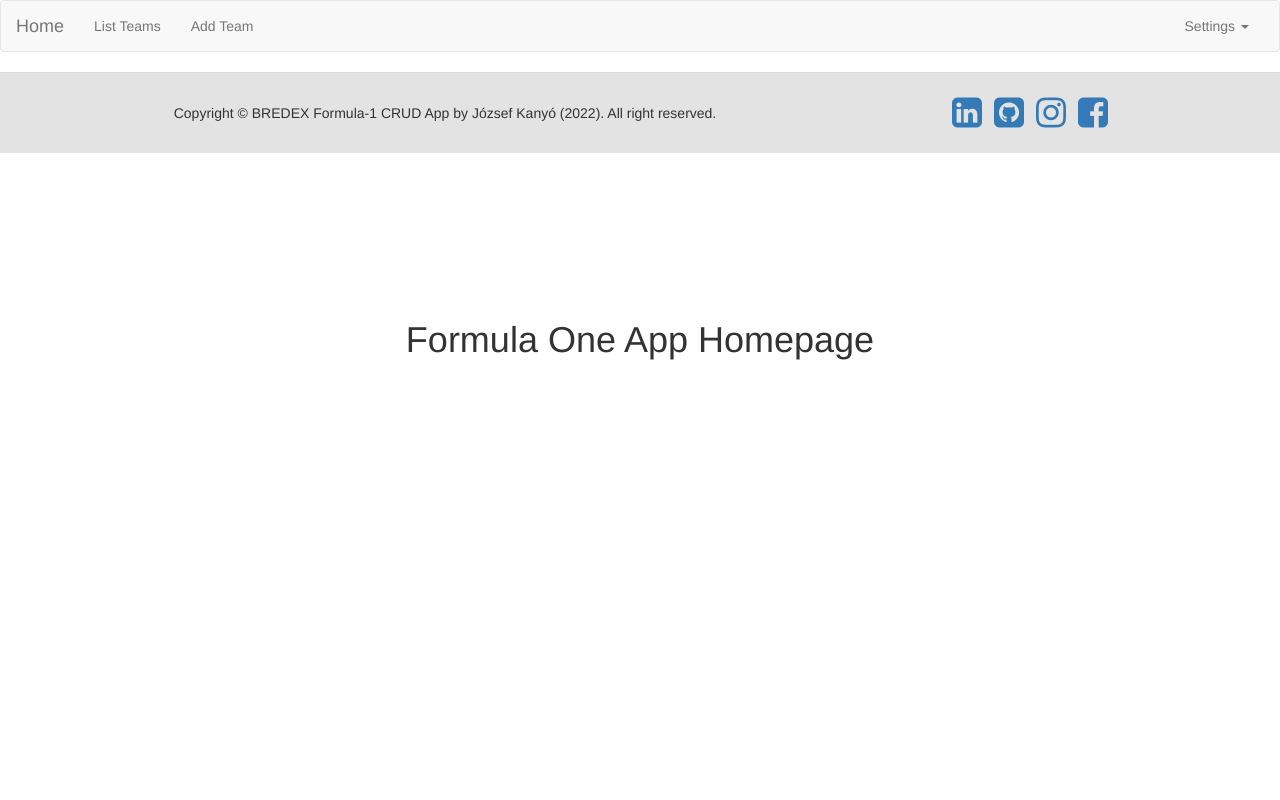
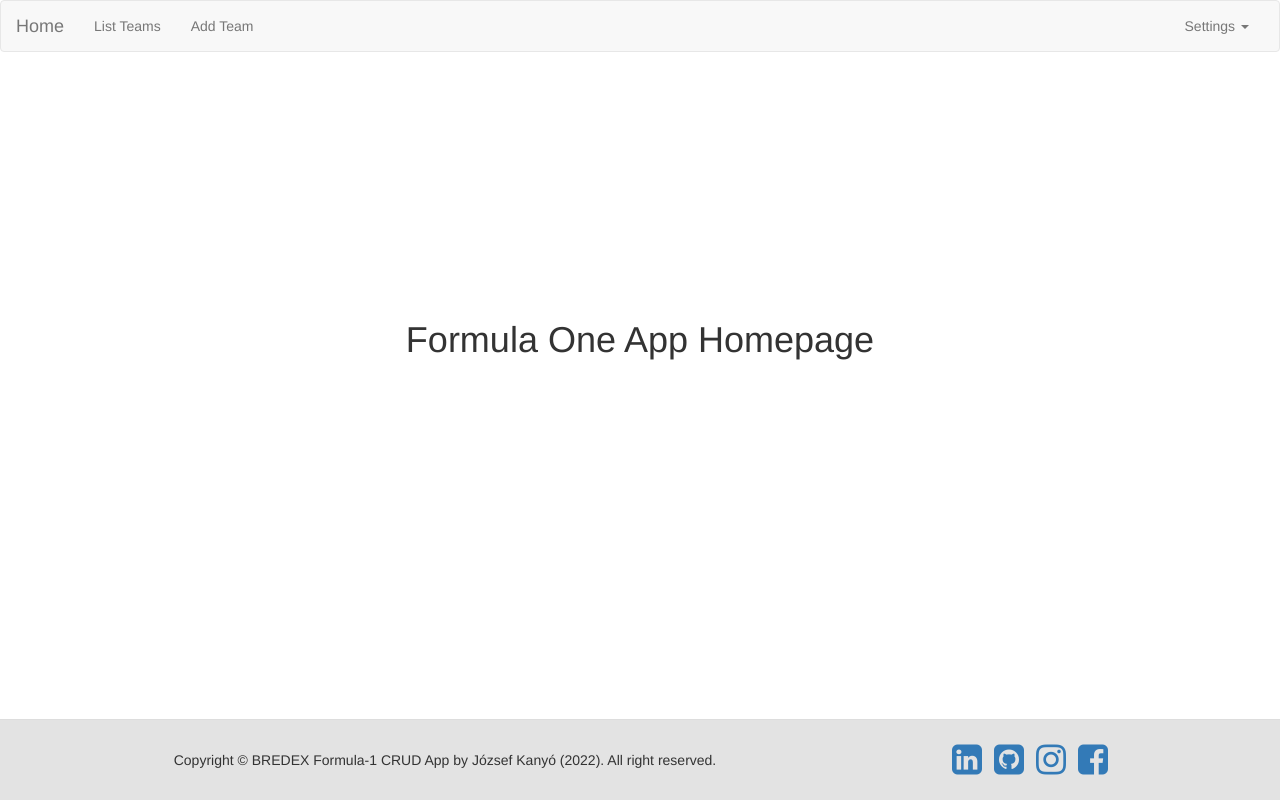
Before and after one commit to KanyJoz/bredex-project, an Angular app in the folder formula-one-frontend/: page /home in a window 1280 px wide. Built offline with nearby package versions, Linux system fonts and the light colour scheme.

Commit message:
footer fix

```diff
--- a/formula-one-frontend/src/app/app.component.html
+++ b/formula-one-frontend/src/app/app.component.html
@@ -1,3 +1,5 @@
-<app-header></app-header>
-<router-outlet></router-outlet>
-<app-footer></app-footer>
+<div class="page-container">
+    <app-header></app-header>
+    <router-outlet id="main-section"></router-outlet>
+    <app-footer></app-footer>
+</div>
--- a/formula-one-frontend/src/app/app.component.scss
+++ b/formula-one-frontend/src/app/app.component.scss
@@ -0,0 +1,11 @@
+.page-container {
+    position: relative;
+    min-height: 100vh;
+
+    display: flex;
+    flex-direction: column;
+
+    #main-section {
+        flex-grow: 1;
+    }
+}
--- a/formula-one-frontend/src/app/partials/footer/footer.component.scss
+++ b/formula-one-frontend/src/app/partials/footer/footer.component.scss
@@ -12,10 +12,6 @@ $footer-img-size: 2.5em;
 
 .footer {
     width: 100%;
-    position: sticky;
-    z-index: 10;
-    bottom: 0;
-    left: 0;
 
     .footer-bottom {
         background: $footer-bg-color;
```
